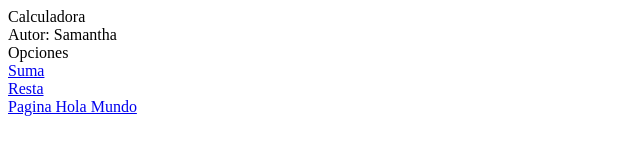
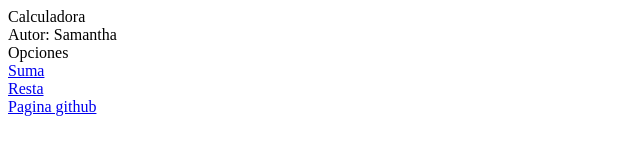
Before and after one commit to Samantha-Varguez/Calculadora, a plain HTML site: page index.html in a window 1280 px wide. Shown: the full height of the page, 0-640 px from the left. Drawn offline with Linux system fonts and the light colour scheme.

Commit message:
Update index.html #2

```diff
--- a/index.html
+++ b/index.html
@@ -4,4 +4,4 @@
 Opciones <br>
 <a href= "suma.html"> Suma </a> <br>
 <a href= "resta.html"> Resta </a> <br>
-<a href= "holamundo.html"> Pagina Hola Mundo </a> <br>
+<a href= "https://samantha-javascript.web.app/"> Pagina github </a> <br>
```
